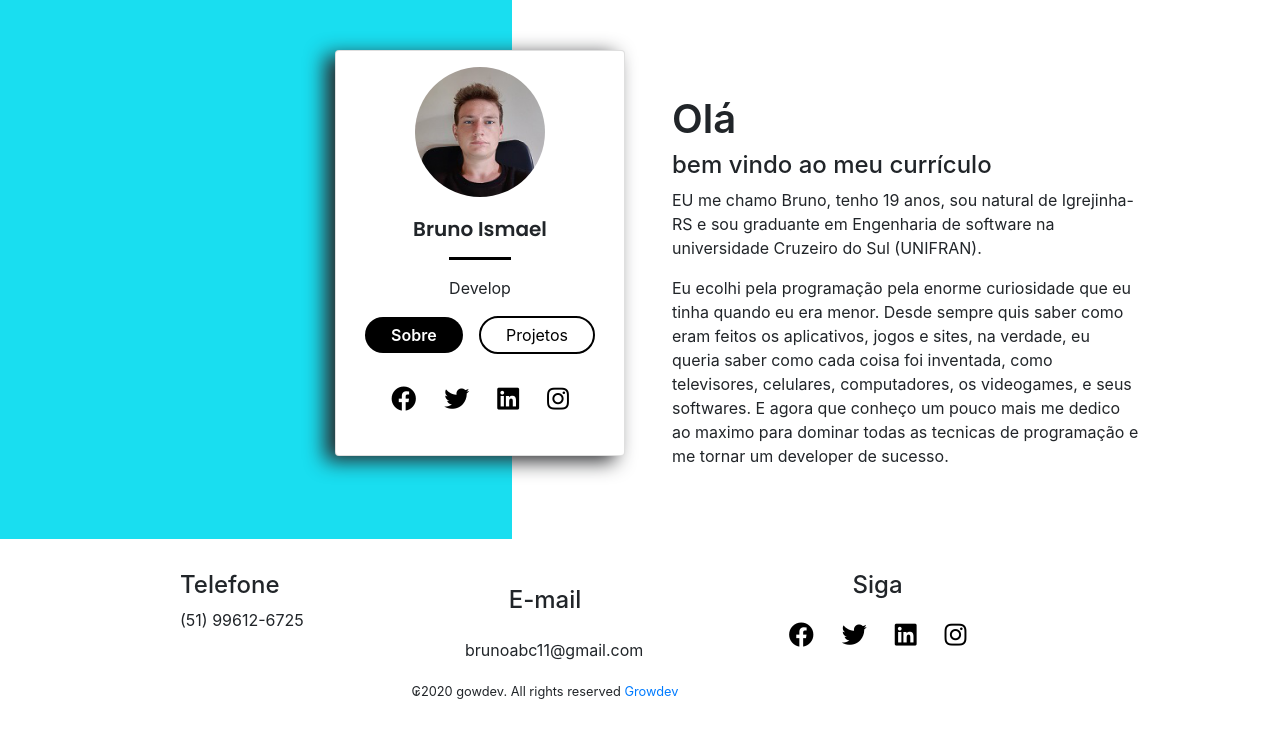
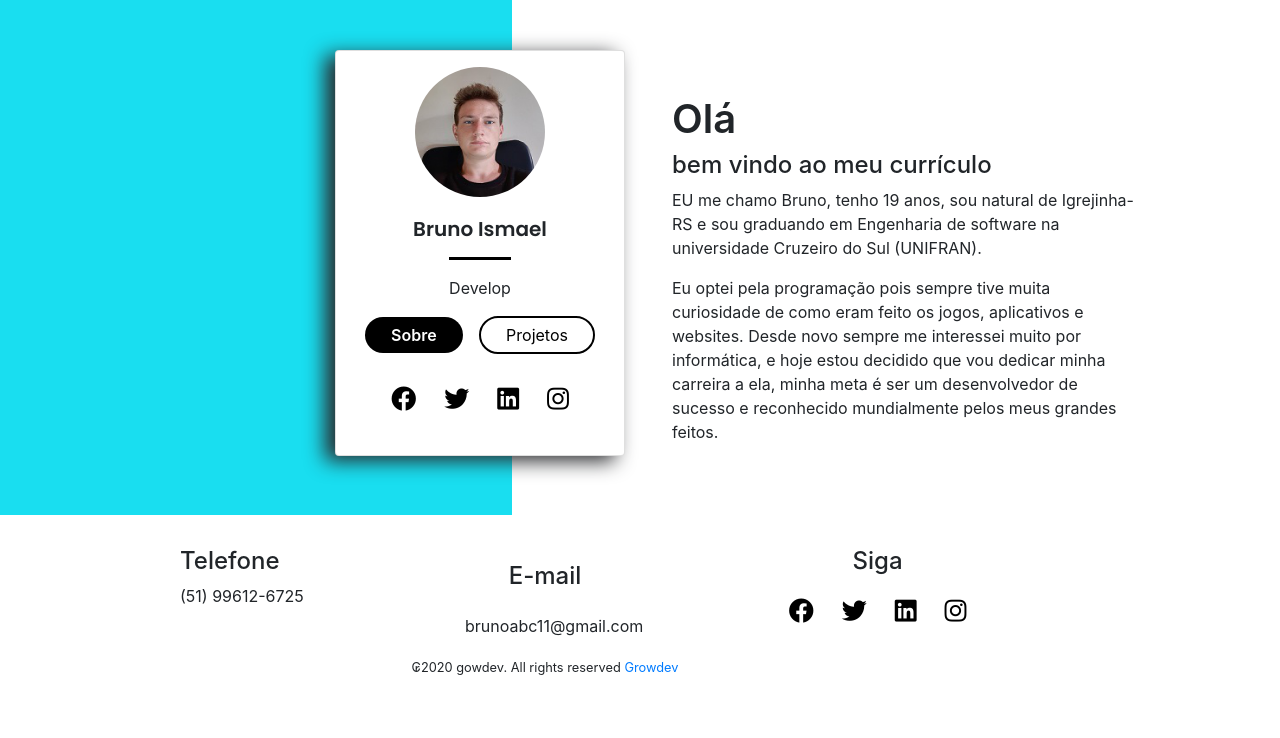
Before and after one commit to Burnninel/codai, a plain HTML site: page index.html in a window 1280 px wide. Drawn offline with Linux system fonts and the light colour scheme.

Commit message:
Correção de texto

```diff
--- a/index.html
+++ b/index.html
@@ -57,17 +57,17 @@
                     <h1 class="title-text">Olá</h1>
                     <h4 class="title-subtitle">bem vindo ao meu currículo</h4>
                     <p>
-                        EU me chamo Bruno, tenho 19 anos, sou natural de Igrejinha-RS e sou graduante em Engenharia de software na universidade Cruzeiro do Sul (UNIFRAN).
+                        EU me chamo Bruno, tenho 19 anos, sou natural de Igrejinha-RS e sou graduando em Engenharia de software na universidade Cruzeiro do Sul (UNIFRAN).
                     </p>
                     <p>
-                        Eu ecolhi pela programação pela enorme curiosidade que eu tinha quando eu era menor. Desde sempre quis saber como eram feitos os aplicativos, jogos e sites, na verdade, eu queria saber como cada coisa foi inventada,  como televisores, celulares, computadores, os videogames, e seus softwares. E agora que conheço um pouco mais me dedico ao maximo para dominar todas as tecnicas de programação e me tornar um developer de sucesso.
+                        Eu optei pela programação pois sempre tive muita curiosidade de como eram feito os jogos, aplicativos e websites. Desde novo sempre me interessei muito por informática, e hoje estou decidido que vou dedicar minha carreira a ela, minha meta é ser um desenvolvedor de sucesso e reconhecido mundialmente pelos meus grandes feitos.
                     </p>
                 </div>
                 <div class="text" id="texto-2">
                     <h1 class="title-text">Projetos</h1>
                     <h4 class="title-subtitle">Meu primeiro projeto</h4>
                     <p>
-                       <p> Este aqui está sendo o primeiro website que eu fiz, e também mmeu primeiro contato com a programação, mas a meta é sair muitos projetos daqui para frente!</p>
+                       <p> Este aqui está sendo o primeiro website que eu fiz, e também meu primeiro contato com a programação, mas a meta é sair muitos projetos daqui para frente!</p>
                     </p>
                 </div>
             </div>
```
